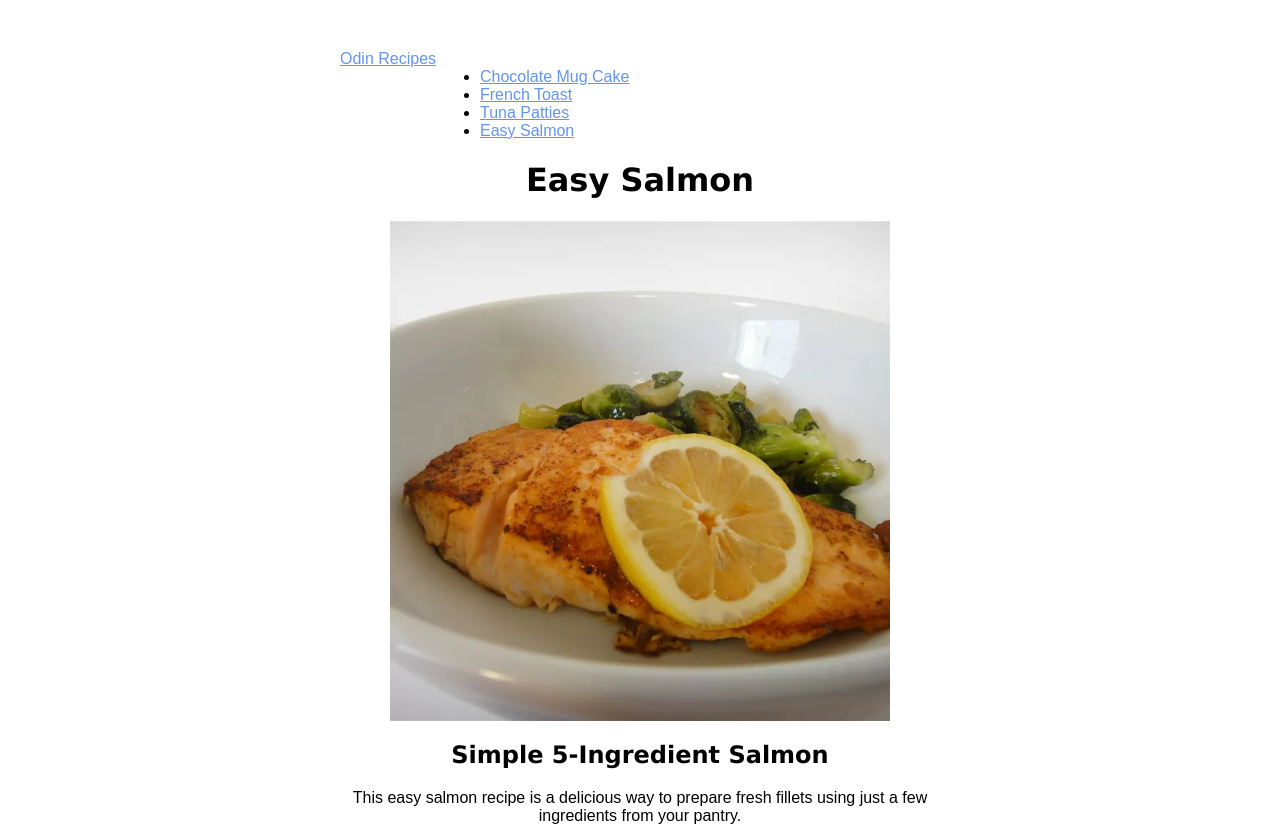
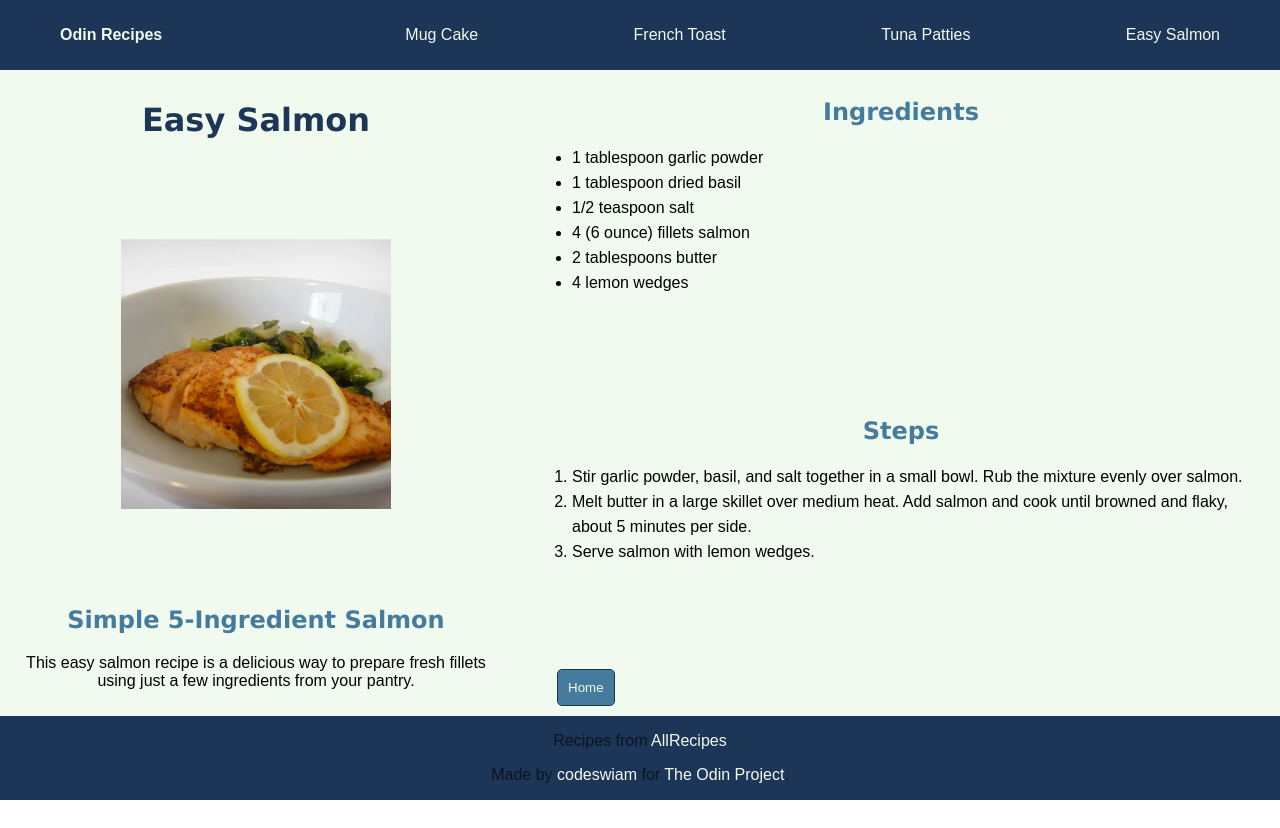
Before and after one commit to codeswiam/odin-recipes, a plain HTML site: page recipes/easysalmon.html in a window 1280 px wide. Shown: the top 828 px of the page. After the commit the page ends 800 px from the top, so only its background shows below. Drawn offline with Linux system fonts and the light colour scheme.

Commit message:
Add flex to the website

```diff
--- a/recipes/easysalmon.html
+++ b/recipes/easysalmon.html
@@ -11,18 +11,17 @@
     <div class="header">
         <div class="logo"><a href="../index.html">Odin Recipes</a></div>
         <ul>
-            <li><a href="./mugcake.html">Chocolate Mug Cake</a></li>
+            <li><a href="./mugcake.html">Mug Cake</a></li>
             <li><a href="./frenchtoast.html">French Toast</a></li>
             <li><a href="./tunapatties.html">Tuna Patties</a></li>
             <li><a href="./easysalmon.html">Easy Salmon</a></li>
         </ul>
     </div>
 
-    <h1>Easy Salmon</h1>
-
     <div class="middle">
         <div class="left-side">
-            <div class="image"><img src="../images/easysalmon.webp"></div>
+            <h1>Easy Salmon</h1>
+            <img src="../images/easysalmon.webp">
             <div class="description">
                 <h2>Simple 5-Ingredient Salmon</h2>
                 <p>This easy salmon recipe is a delicious way to prepare fresh fillets using just a few ingredients from your pantry.</p>
@@ -50,12 +49,10 @@
                     <li>Serve salmon with lemon wedges.</li>
                 </ol>
             </div>
+            <div class="buttons">
+                <button><a href="../index.html" class="home">Home</a></button>
+            </div>
         </div>
-    </div>
-
-    <div class="buttons">
-        <button><a href="../index.html" class="home">Home</a></button>
-        <button></button>
     </div>
 
     <div class="footer">
--- a/styles.css
+++ b/styles.css
@@ -4,25 +4,36 @@
 }
 
 body {
-    max-width: 600px;
-    height: fit-content;
-    margin: auto;
-    padding: 50px 0;
+    height: 100vh;
+    min-width: 750px;
+    display: flex;
+    flex-direction: column;
+    justify-content: space-between;
+    align-items: stretch;
+    margin: 0;
+    gap: 0px;
 }
 
 h1, h2 {
     font-family: Verdana, Geneva, Tahoma, sans-serif;
+}
 
+h1, h2 {
+    color: #457b9d;
+}
+
+.left-side > h1 {
+    color: #1d3557;
 }
 
 p, h1, h2 {
     text-align: center;
 }
 
-ul {
+/* ul {
     margin: auto;
     width: 400px;
-}
+} */
 
 img {
     width: 500px;
@@ -33,13 +44,105 @@ img {
 
 a {
     color: cornflowerblue;
+    text-decoration: none;
+    color: #f1faee;
 }
 
-.home, .next {
-    background-color: cornflowerblue;
-    color: white;
-    text-align: center;
+.header {
+    display: flex;
+    justify-content: space-between;
+    padding: 10px 60px;
+    gap: 10px;
+}
+
+.header, .footer {
+    background-color: #1d3557;
+}
+
+.logo {
+    flex-grow: 2;
+    font-weight: bolder;
+    display: flex;
+    justify-content: flex-start;
+    align-items: center;
+}
+
+.header > ul {
+    list-style-type: none;
+    padding: 0;
+    display: flex;
+    justify-content: space-between;
+    align-items: center;
+    flex-grow: 4;
+}
+
+.middle {
+    flex-grow: 1;
+    display: flex;
+    background-color: #f1faee;
+    gap: 10px;
+}
+
+.recipe {
+    flex-grow: 1;
+    flex-basis: 0px;
+    padding: 10px 0;
+    display: flex;
+    flex-direction: column;
+    justify-content: space-between;
+    align-items: center;
+}
+
+.recipe > img {
+    width: 70%;
+    height: auto;
+}
+
+.recipe > p {
+    padding: 0 5px;
+}
+
+button {
+    background-color: #457b9d;
+    border: 1px solid #1d3557;
     padding: 10px;
     border-radius: 5px;
-    display: inline-block;
 }
+
+.right-side {
+    flex-grow: 3;
+    flex-basis: 0;
+    display: flex;
+    flex-direction: column;
+    justify-content: space-between;
+    padding: 10px;
+}
+
+.left-side {
+    flex-grow: 2;
+    flex-basis: 0;
+    display: flex;
+    flex-direction: column;
+    justify-content: space-between;
+    padding: 10px;
+}
+
+.ingredients, .steps {
+    line-height: 25px;
+}
+
+.left-side > img {
+    width: 50%;
+    min-width: 270px;
+    height: auto;
+}
+
+.buttons {
+    display: flex;
+    justify-content: space-between;
+    padding: 0 25px;
+}
+
+.footer > p {
+    color:#0b1522;
+}
```
Also changed, not shown: recipes/frenchtoast.html (+8 -8 lines), recipes/mugcake.html (+9 -7 lines), recipes/tunapatties.html (+7 -9 lines).
